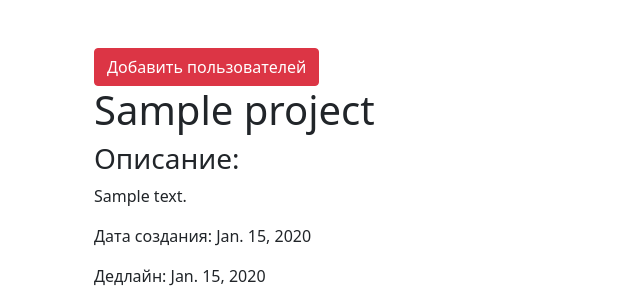
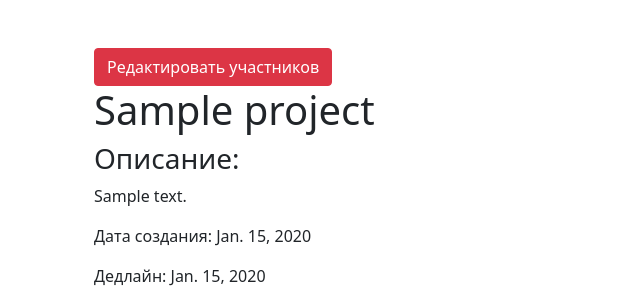
Before and after one commit to den-falcon/tracker_app, a Django app: page /project/1 in a window 1280 px wide. Shown: the part 56-356 px from the top of the page, without its empty margins (0-640 px from the left). Run offline with Django 4.2, Linux system fonts and the light colour scheme; a user stored in the database is signed in; tables that the repository leaves empty hold one stand-in row (values such as "Sample post"); parts of the project's set-up code (start-up, migrations or seed data) failed here and were passed over.

Commit message:
переименовал кнопку

```diff
--- a/source/tracker_app/templates/projects/project-view.html
+++ b/source/tracker_app/templates/projects/project-view.html
@@ -32,7 +32,7 @@
 {% block description %}
     <div class="container">
     {% if perms.tracker_app.add_users and request.user in object.users.all %}
-        <a class="btn btn-danger" href="{% url 'tracker_app:add-users' object.pk %}">Добавить пользователей</a>
+        <a class="btn btn-danger" href="{% url 'tracker_app:add-users' object.pk %}">Редактировать участников</a>
     {% endif %}
         <h1>{{ object.name }}</h1>
         <h3>Описание:</h3>
```
